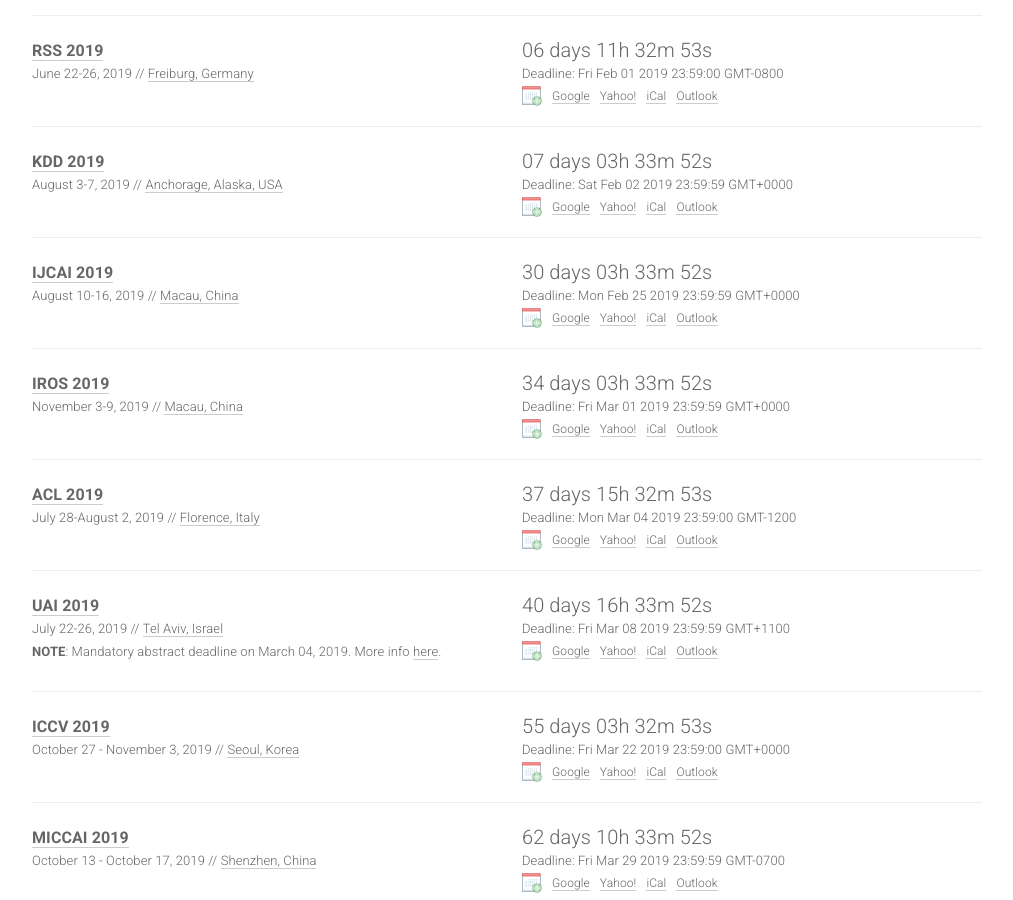
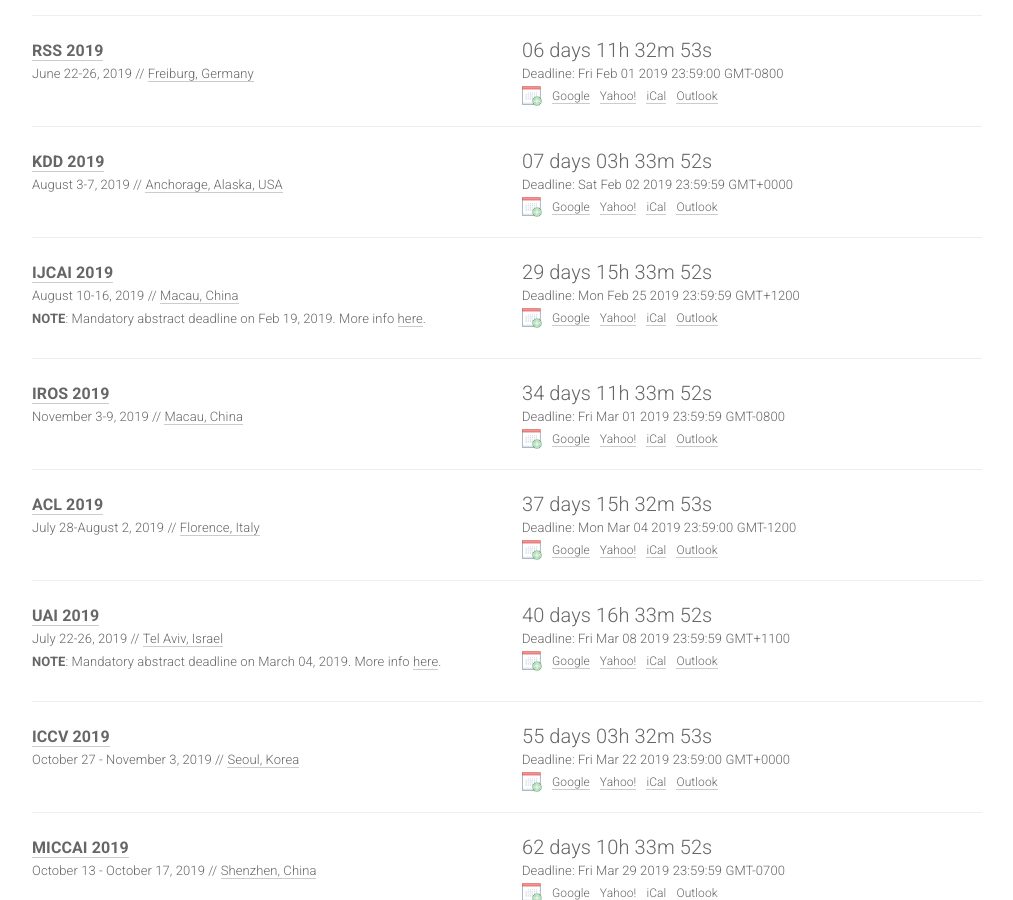
Before and after one commit to paperswithcode/ai-deadlines, a Jekyll site: the page built from index.html, in a window 1280 px wide and 900 px high, scrolled down 561 px. Shown: the whole window, without its empty margins (133-1146 px from the left). Built offline with Jekyll 4.4.1, drawn with Linux system fonts in a browser that asks for light colours; nearby versions of some CDN libraries; comment, search, counter and statistics services are not loaded.

Commit message:
[Fix] timezone for IJCAI-19/IROS-19

```diff
--- a/_data/conferences.yml
+++ b/_data/conferences.yml
@@ -57,17 +57,18 @@
   id: ijcai19
   link: https://www.ijcai19.org/
   deadline: '2019-02-25 23:59:59'
-  timezone: Etc/GMT
+  timezone: Etc/GMT-12
   date: August 10-16, 2019
   place: Macau, China
   sub: ML
+  note: '<b>NOTE</b>: Mandatory abstract deadline on Feb 19, 2019. More info <a href=''https://www.ijcai19.org/call-for-papers.html''>here</a>.'
 
 - title: IROS
   year: 2019
   id: iros2019
   link: https://www.iros2019.org/
   deadline: '2019-03-01 23:59:59'
-  timezone: Etc/GMT
+  timezone: America/Los_Angeles
   date: November 3-9, 2019
   place: Macau, China
   sub: RO
```
